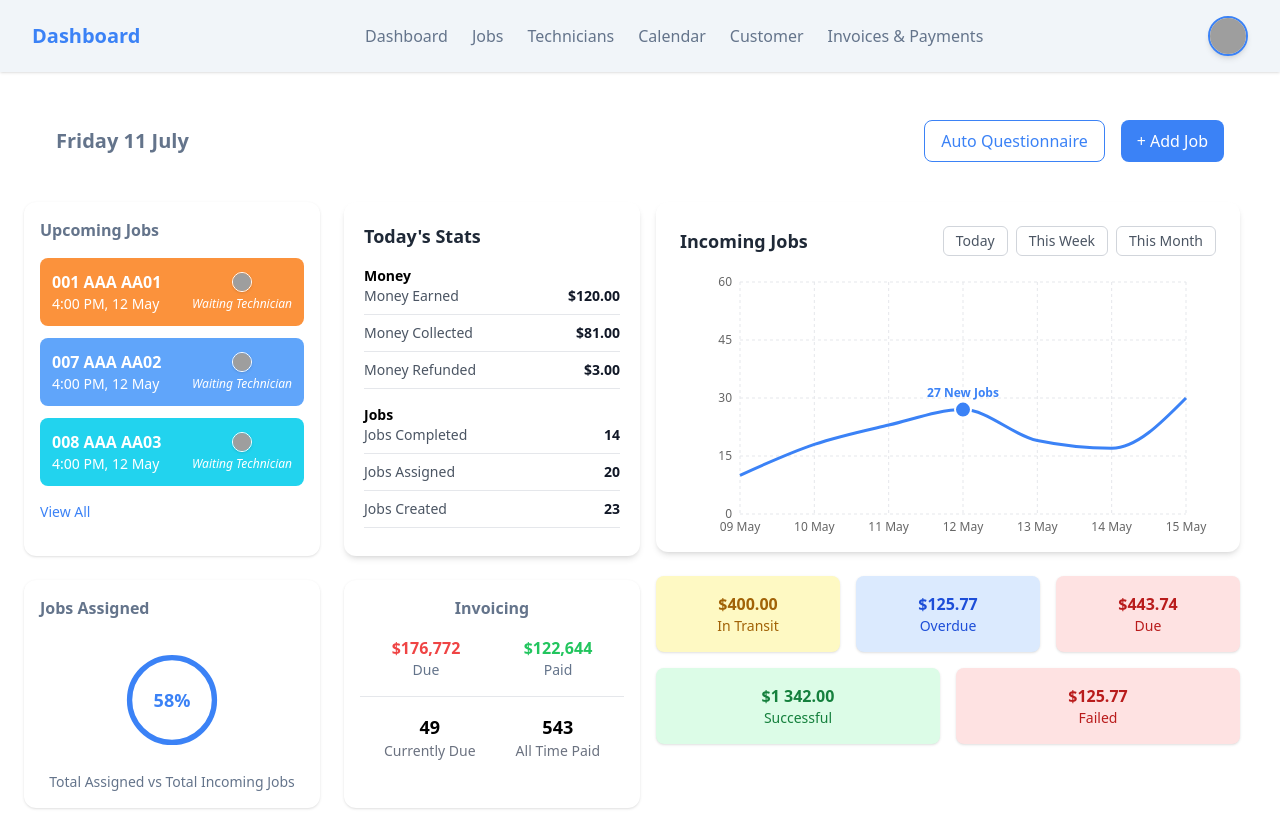
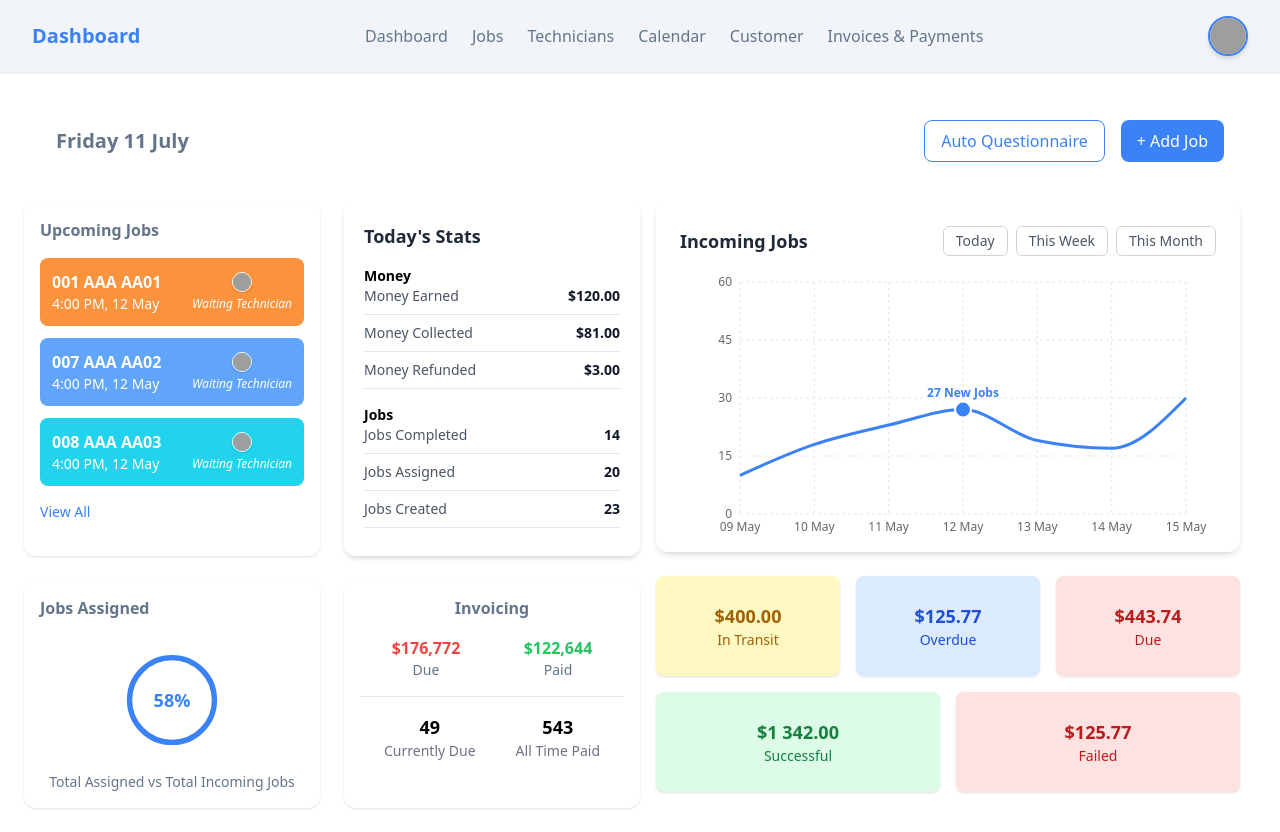
Before and after one commit to pharhan7/Ravi-Admin, a React (Vite) app: page / in a window 1280 px wide. Built offline with nearby package versions, Linux system fonts and the light colour scheme; grey boxes are pictures that could not be loaded.

Commit message:
Update PaymentsSummary.jsx

```diff
--- a/src/components/PaymentsSummary.jsx
+++ b/src/components/PaymentsSummary.jsx
@@ -12,18 +12,24 @@ const PaymentsSummary = () => {
   return (
     <div className="space-y-4 mt-4">
       <div className="grid grid-cols-1 sm:grid-cols-2 md:grid-cols-3 gap-4">
-        {boxes.slice(0, 3).map((box, idx) => (
-          <div key={idx} className={`${box.color} ${box.text} rounded-lg p-4 text-center shadow`}>
-            <div className="font-bold">{box.amount}</div>
+        {boxes.slice(0, 3).map((box, id) => (
+          <div
+            key={id}
+            className={`${box.color} ${box.text} rounded-lg p-4 text-center shadow min-h-[100px] flex flex-col justify-center`}
+          >
+            <div className="font-bold text-lg">{box.amount}</div>
             <div className="text-sm">{box.label}</div>
           </div>
         ))}
       </div>
 
       <div className="grid grid-cols-1 sm:grid-cols-2 gap-4">
-        {boxes.slice(3).map((box, idx) => (
-          <div key={idx} className={`${box.color} ${box.text} rounded-lg p-4 text-center shadow`}>
-            <div className="font-bold">{box.amount}</div>
+        {boxes.slice(3).map((box, id) => (
+          <div
+            key={id}
+            className={`${box.color} ${box.text} rounded-lg p-4 text-center shadow min-h-[100px] flex flex-col justify-center`}
+          >
+            <div className="font-bold text-lg">{box.amount}</div>
             <div className="text-sm">{box.label}</div>
           </div>
         ))}
```
